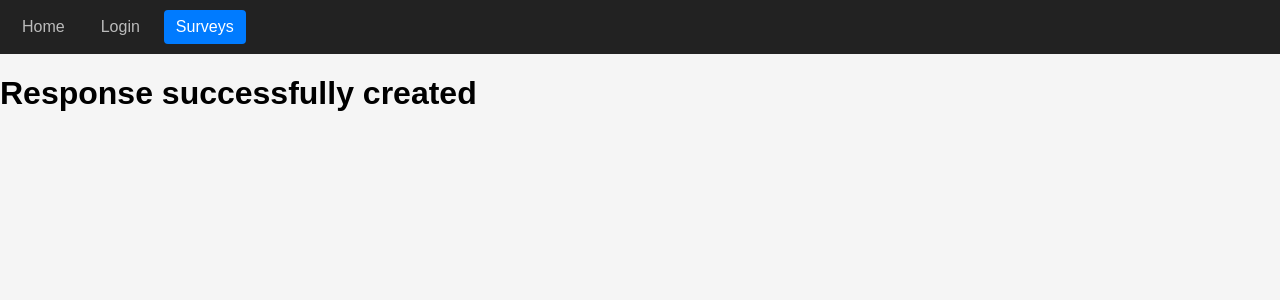
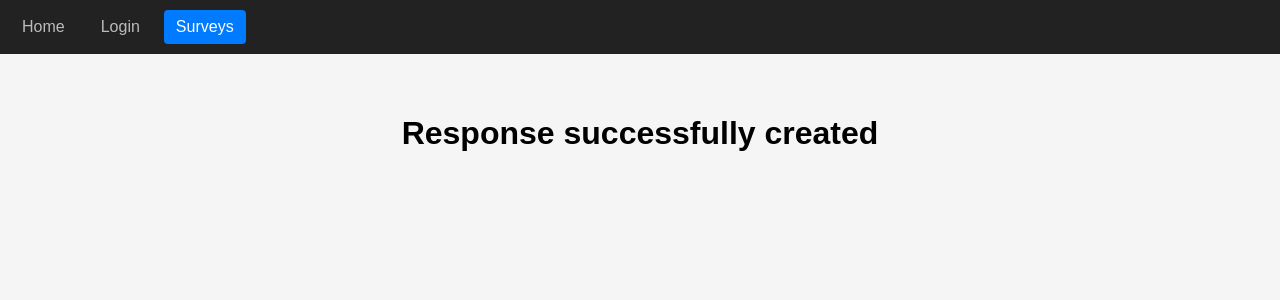
Before and after one commit to 401Sh/multi-forms-frontend, a React (Vite) app: page /surveys/1/form/success in a window 1280 px wide. Shown: the top 300 px of the page. Built offline with nearby package versions, Linux system fonts and the light colour scheme; no server answers.

Commit message:
feat: create 404 page

```diff
--- a/src/AppRoutes.tsx
+++ b/src/AppRoutes.tsx
@@ -7,11 +7,14 @@ import SurveyPage from "./pages/SurveyPage"
 import PublicSurveysPage from "./pages/PublicSurveysPage"
 import AuthPage from "./pages/AuthPage"
 import SuccessFormResponse from "./components/forms/SuccessFormResponse"
+import NotFoundPage from "./pages/NotFoundPage"
 
 function AppRoutes() {
   return (
     <Routes>
       {/* <Route element={<NavTabLayout />}> */}
+
+      <Route path="*" element={<NotFoundPage />} />
 
       <Route index element={<HomePage />} />
 
--- a/src/components/forms/SuccessFormResponse.tsx
+++ b/src/components/forms/SuccessFormResponse.tsx
@@ -1,6 +1,10 @@
 function SuccessFormResponse() {
   return (
-    <h1>Response successfully created</h1>
+    <div className="container">
+      <div className="centered-container">
+        <h1>Response successfully created</h1>
+      </div>
+    </div>
   )
 }
 
--- /dev/null
+++ b/src/pages/NotFoundPage.tsx
@@ -0,0 +1,14 @@
+import "../styles/main.style.scss"
+
+function NotFoundPage() {
+
+  return (
+    <div className="container">
+      <div className="centered-container">
+        <h1>404: page not found</h1>
+      </div>
+    </div>
+  )
+}
+
+export default NotFoundPage
```
Also changed, not shown: 1 other file (tests, documents, lock files or other folders).
